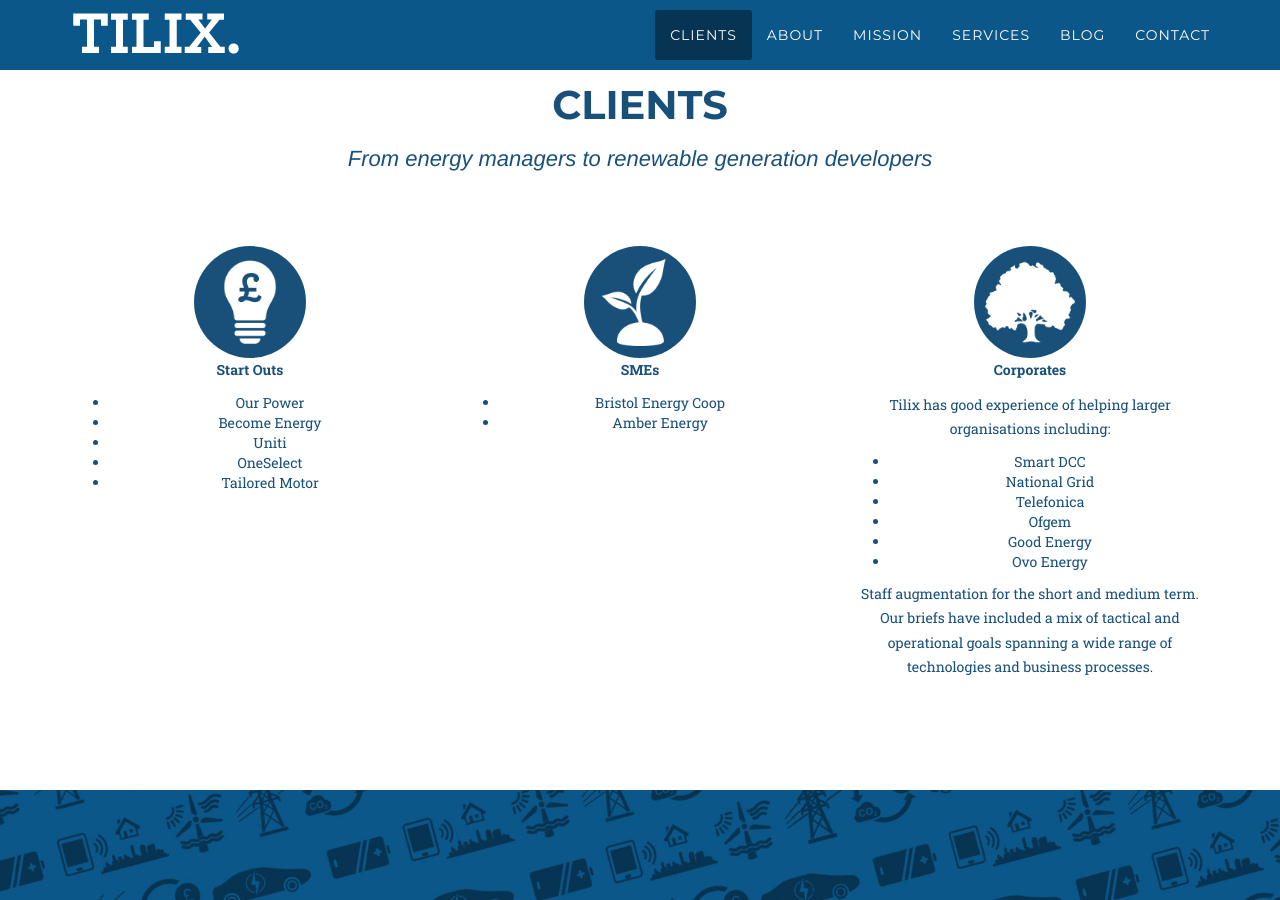
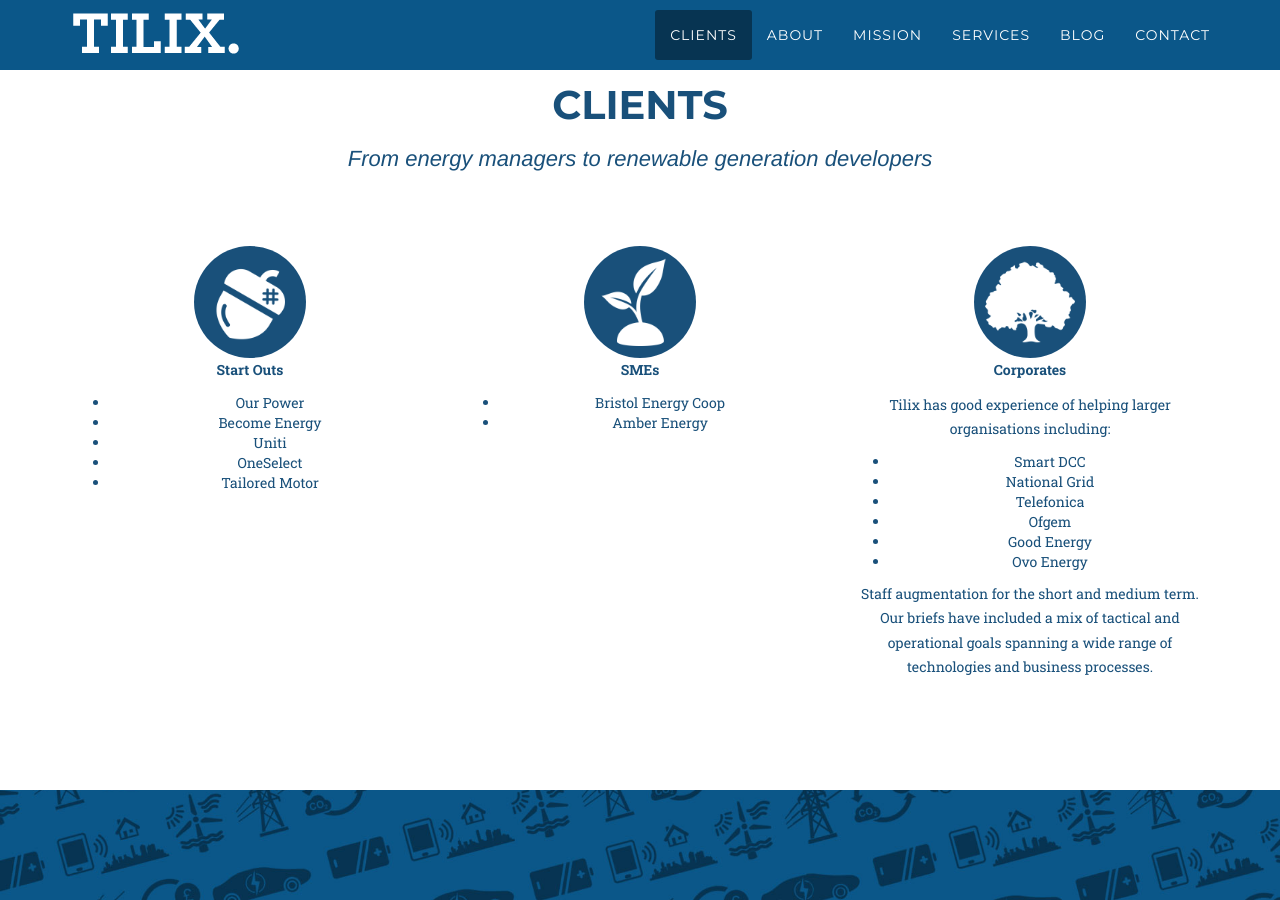
Before and after one commit to milomedia/tilix, a Jekyll site: the page built from index.html, in a window 1280 px wide and 900 px high, scrolled down 802 px. Built offline with Jekyll 4.4.1, drawn with Linux system fonts in a browser that asks for light colours; nearby versions of some CDN libraries; some web fonts are replaced.

Commit message:
Update index.html

```diff
--- a/index.html
+++ b/index.html
@@ -97,19 +97,19 @@
             <div class="row text-center">
                 <div class="col-md-4">
 			<span class="fa-stack fa-4x">
-				<img src="img/energyefficiency-icon.png" class="img-responsive tilix-icon" alt="">
+				<img src="img/acorn-icon.png" class="img-responsive tilix-icon" alt="Start outs are like acorns">
 			</span>
 			{{ whatwedo-1 | markdownify }}
                 </div>
                 <div class="col-md-4">
 			<span class="fa-stack fa-4x">
-				<img src="img/new-entrants-icon.png" class="img-responsive tilix-icon" alt="">
+				<img src="img/new-entrants-icon.png" class="img-responsive tilix-icon" alt="SMEs are like saplings">
 			</span>
 			{{ whatwedo-2 | markdownify }}
                 </div>
                 <div class="col-md-4">
                     <span class="fa-stack fa-4x">
-                        <img src="img/fractionalcio-icon-v2.png" class="img-responsive tilix-icon" alt=""></span>
+                        <img src="img/fractionalcio-icon-v2.png" class="img-responsive tilix-icon" alt="Corporates are like great oaks"></span>
                     {{ whatwedo-3 | markdownify }}
                 </div>
             </div>
```
